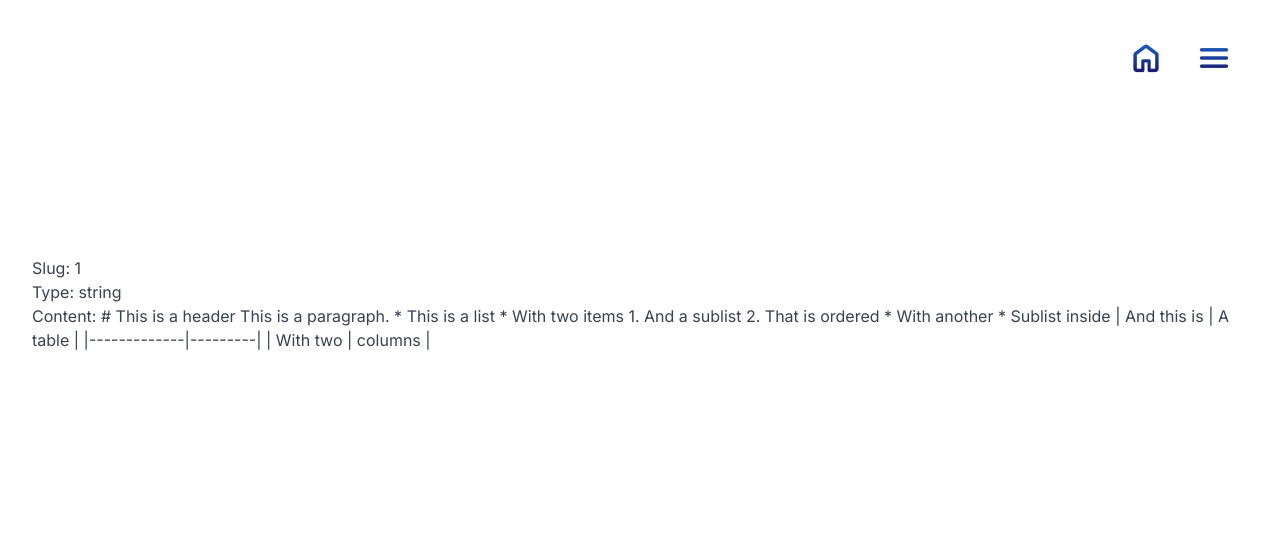
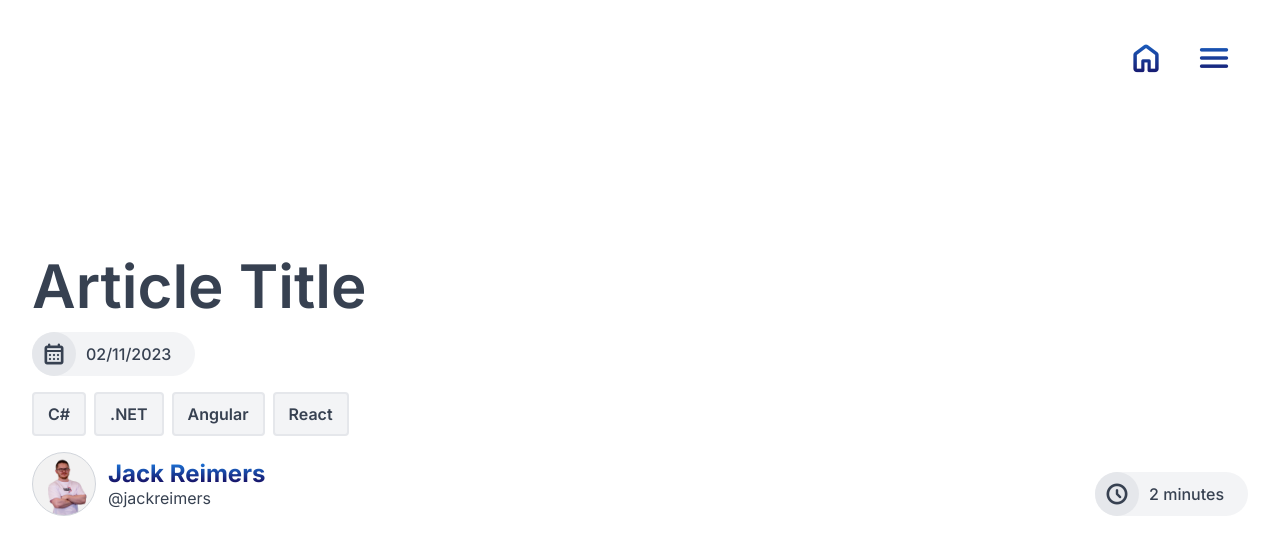
Before and after one commit to jackreimers/Blog, a SvelteKit app: page /blog/1 in a window 1280 px wide. Shown: the top 554 px of the page. Built offline with nearby package versions, Linux system fonts and the light colour scheme.

Commit message:
Move blog header to blog page and add workaround for SSL issue

```diff
--- a/src/routes/+page.svelte
+++ b/src/routes/+page.svelte
@@ -1,9 +1,5 @@
 <script lang="ts">
-	import BlogHeader from '$lib/components/layout/header-blog.svelte';
-
 	import { PUBLIC_APP_ROOT } from '$env/static/public';
 </script>
 
-<BlogHeader />
-
 <p>{PUBLIC_APP_ROOT}</p>
--- a/src/routes/blog/[slug]/+page.svelte
+++ b/src/routes/blog/[slug]/+page.svelte
@@ -1,6 +1,6 @@
 <script lang="ts">
 	import SvelteMarkdown from 'svelte-markdown';
-	import { page } from '$app/stores';
+	import BlogHeader from '$lib/components/layout/header-blog.svelte';
 
 	/** @type {import('./$types').PageData} */
 	export let data: any;
@@ -8,11 +8,6 @@
 	console.log('data', data);
 </script>
 
-<p>Slug: {$page.params.slug}</p>
-<p>Type: {typeof $page.params.slug}</p>
+<BlogHeader />
 
-<p>Content: {data.content}</p>
-
-<!--
-<SvelteMarkdown source={load($page.params.slug)} />
--->
+<SvelteMarkdown source={data.content} />
--- a/src/routes/blog/[slug]/+page.ts
+++ b/src/routes/blog/[slug]/+page.ts
@@ -1,5 +1,6 @@
 import { PUBLIC_APP_ROOT } from '$env/static/public';
 
+//TODO: Move these to their own files
 interface PageLoadRequest {
 	slug: string;
 }
@@ -8,12 +9,35 @@ interface PageLoadResult {
 	content: string;
 }
 
+const mockContent = `
+# This is a header
+
+This is a paragraph.
+
+* This is a list
+* With two items
+    1. And a sublist
+    2. That is ordered
+
+    * With another
+    * Sublist inside
+
+| And this is | A table |
+|-------------|---------|
+| With two    | columns |
+`;
+
 /** @type {import('./$types').PageLoad} */
 //TODO: Figure out what the type is for params
 //@ts-ignore
 export async function load({ params }): PageLoadResult {
-	const blogContent = await fetch(`${PUBLIC_APP_ROOT}/posts/test.md`);
-	return { content: await blogContent.text() };
+	//TODO: Fix certificate issue so fetch works when running locally - returning mock content for now
+	if (PUBLIC_APP_ROOT === 'https://localhost:5173') {
+		return { content: mockContent };
+	} else {
+		const blogContent = await fetch(`${PUBLIC_APP_ROOT}/posts/test.md`);
+		return { content: await blogContent.text() };
+	}
 
 	//throw error(404, 'Not found');
 }
```
